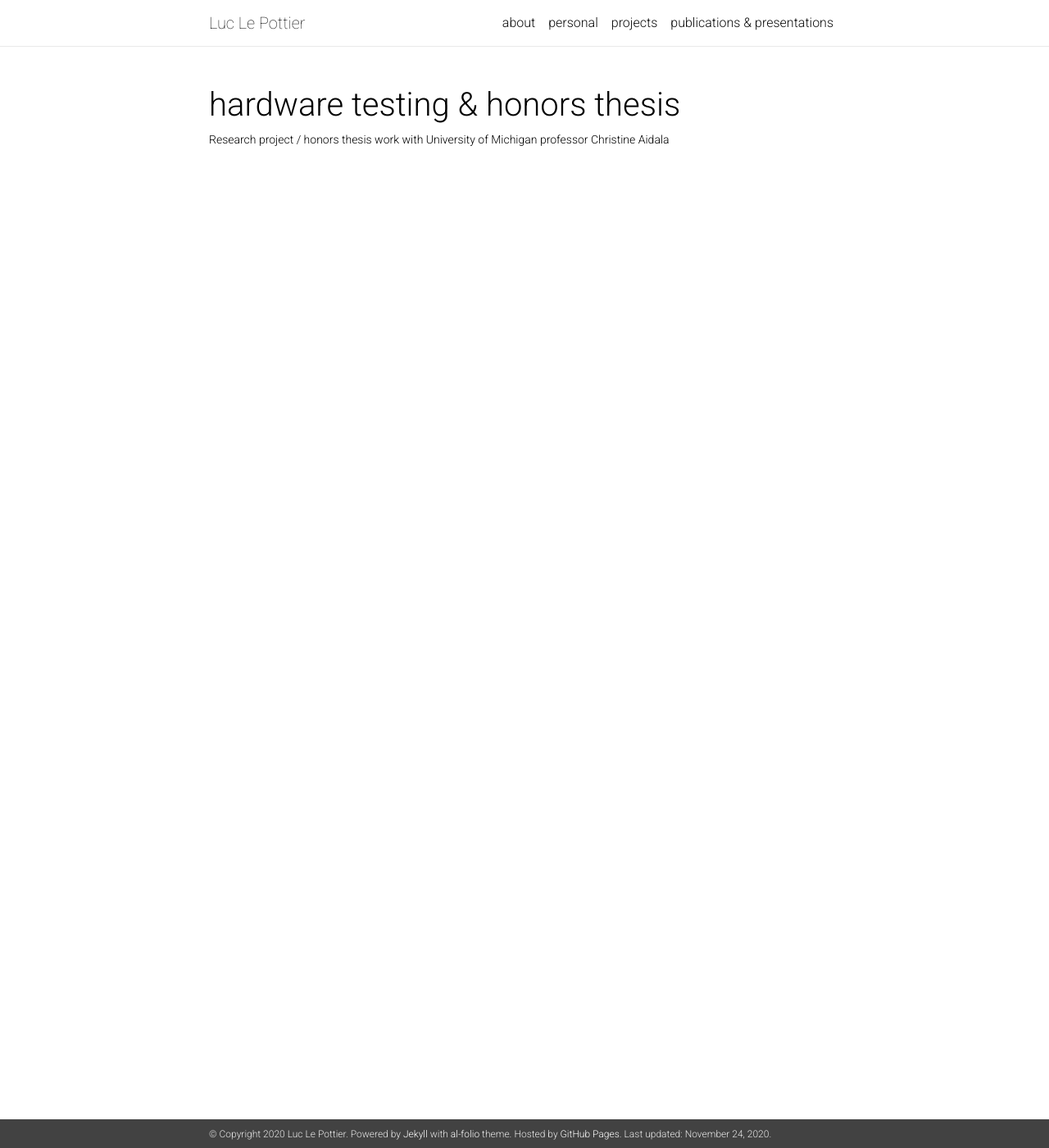
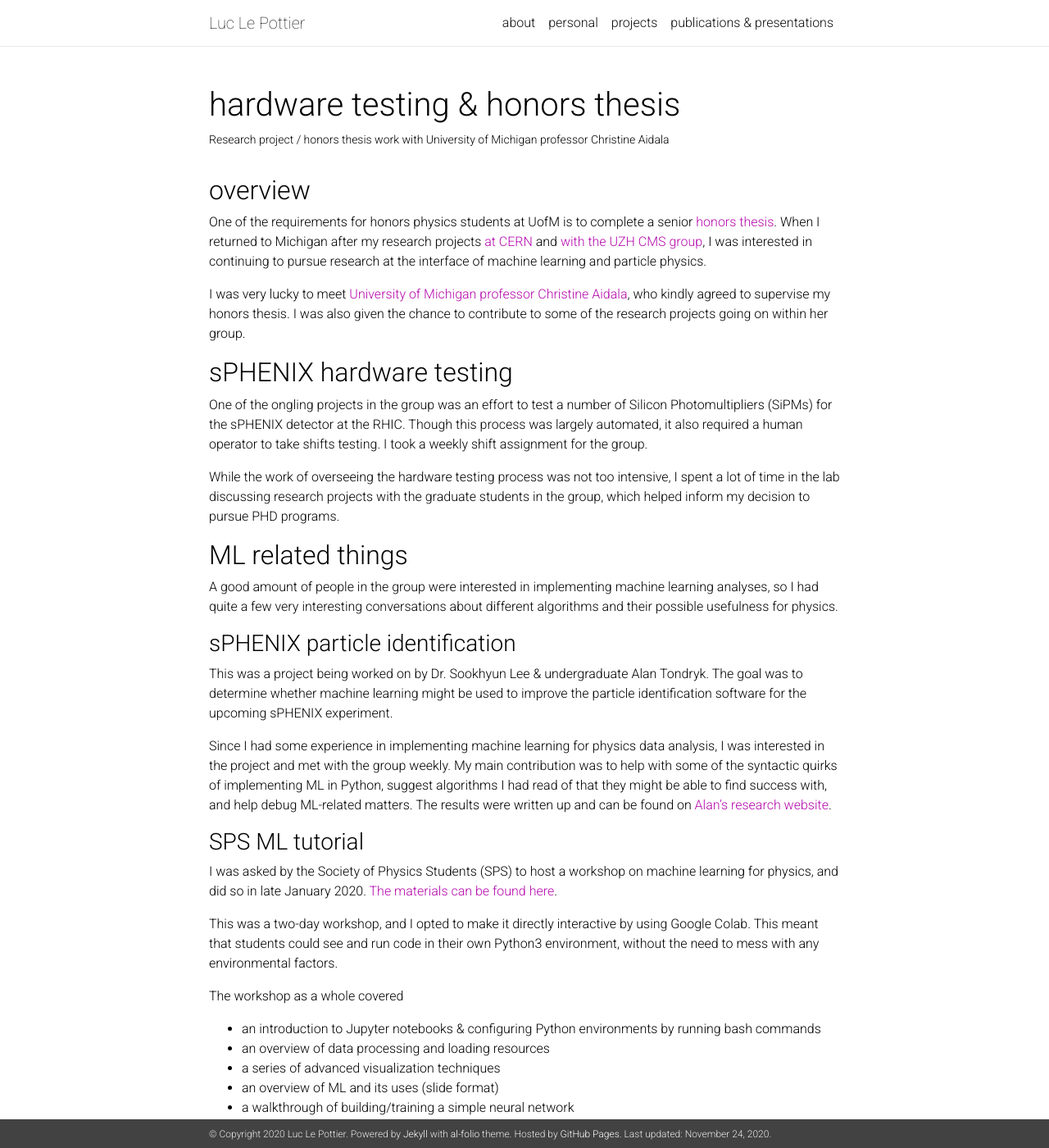
Before and after one commit to luclepot/luclepot.github.io, a Jekyll site: the page built from _projects/aidala_honors_thesis.markdown, in a window 1280 px wide and 1400 px high. Shown: the whole window at 82% size. Built offline with Jekyll 4.4.1, drawn with Linux system fonts in a browser that asks for light colours; nearby versions of some CDN libraries; a style sheet for code colours, icons or effects is not loaded; some of the changed text lies outside the part shown.

Commit message:
finally done!

```diff
--- a/_projects/aidala_honors_thesis.markdown
+++ b/_projects/aidala_honors_thesis.markdown
@@ -6,6 +6,44 @@ img: /assets/img/aidala/aidala_sipms.PNG
 importance: 2
 ---
 
+## overview
+
+One of the requirements for honors physics students at UofM is to complete a senior [honors thesis](https://lsa.umich.edu/physics/undergraduate-students/major---minor-programs/honors-physics.html#:~:text=Honors%20Concentration%20in%20Physics,-Regular%20departmental%20requirements&text=Must%20elect%20six%20credits%20of,supervision%20of%20a%20faculty%20member.). When I returned to Michigan after my research projects [at CERN](/projects/mm_scripting_util/) and [with the UZH CMS group](/projects/autoencodeSVJ/), I was interested in continuing to pursue research at the interface of machine learning and particle physics.
+
+I was very lucky to meet [University of Michigan professor Christine Aidala](http://www-personal.umich.edu/~caidala/index.html), who kindly agreed to supervise my honors thesis. I was also given the chance to contribute to some of the research projects going on within her group.
+
+## sPHENIX hardware testing
+
+One of the ongling projects in the group was an effort to test a number of Silicon Photomultipliers (SiPMs) for the sPHENIX detector at the RHIC. Though this process was largely automated, it also required a human operator to take shifts testing. I took a weekly shift assignment for the group.
+
+While the work of overseeing the hardware testing process was not too intensive, I spent a lot of time in the lab discussing research projects with the graduate students in the group, which helped inform my decision to pursue PHD programs.
+
+## ML related things
+
+A good amount of people in the group were interested in implementing machine learning analyses, so I had quite a few very interesting conversations about different algorithms and their possible usefulness for physics.
+
+### sPHENIX particle identification
+
+This was a project being worked on by Dr. Sookhyun Lee & undergraduate Alan Tondryk. The goal was to determine whether machine learning might be used to improve the particle identification software for the upcoming sPHENIX experiment.
+
+Since I had some experience in implementing machine learning for physics data analysis, I was interested in the project and met with the group weekly. My main contribution was to help with some of the syntactic quirks of implementing ML in Python, suggest algorithms I had read of that they might be able to find success with, and help debug ML-related matters. The results were written up and can be found on [Alan's research website](https://alantondryk.com/#research).
+
+### SPS ML tutorial
+
+I was asked by the Society of Physics Students (SPS) to host a workshop on machine learning for physics, and did so in late January 2020. [The materials can be found here](https://github.com/luclepot/SPS_ml_tutorial).
+
+This was a two-day workshop, and I opted to make it directly interactive by using Google Colab. This meant that students could see and run code in their own Python3 environment, without the need to mess with any environmental factors.
+
+The workshop as a whole covered
+
+* an introduction to Jupyter notebooks & configuring Python environments by running bash commands
+* an overview of data processing and loading resources
+* a series of advanced visualization techniques
+* an overview of ML and its uses (slide format)
+* a walkthrough of building/training a simple neural network
+* a small model zoo (and a particle physics example!)
+
+It was generally well received, and generated a lot of interesting discussions afterwards!
 
 <!--
 Every project has a beautiful feature showcase page.
```
